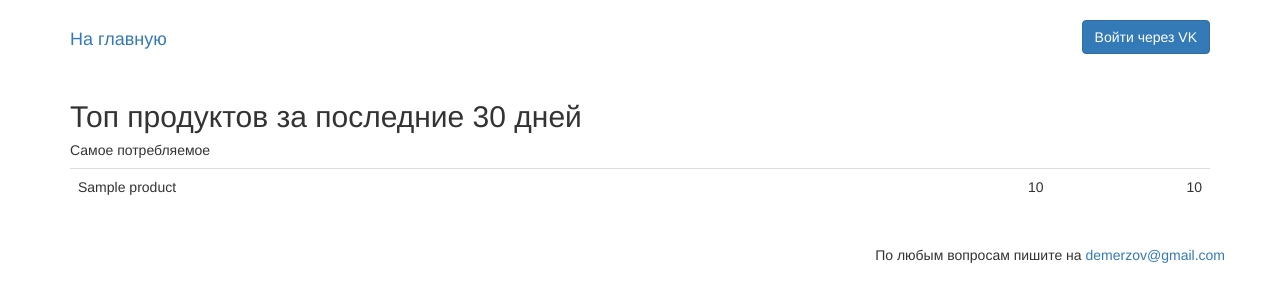
After one commit to micdm/receipt-tracker, a Django app: template src/main/templates/reports/top.html in a window 1280 px wide. The commit adds this page. Shown: the top 302 px of the page. Run offline with Django 3.2, Linux system fonts and the light colour scheme; the template is opened without the code that fills it: most values are stand-ins (such as "Sample title", 1, 10 or a date in 2020); some libraries are stand-ins or nearby versions.

Commit message:
new: заготовочка под отчёт про топы

```diff
--- a/src/main/templates/base.html
+++ b/src/main/templates/base.html
@@ -12,16 +12,21 @@
         <div class="col-md-2">
             <h4><a href="{% url 'index' %}">На главную</a></h4>
         </div>
+        {% if user.is_anonymous %}
             <div class="col-md-10 text-right">
-            {% if user.is_anonymous %}
                 <a href="{% url 'social:begin' 'vk-oauth2' %}" class="btn btn-primary">Войти через VK</a>
+            </div>
         {% else %}
+            <div class="col-md-5">
+                <a href="{% url 'value_report' %}" class="btn btn-link">Пищевая ценность</a>
+                <a href="{% url 'top_report' %}" class="btn btn-link">Топ</a>
+            </div>
+            <div class="col-md-5 text-right">
                 Привет, <strong style="margin-right: 20px">{{ user }}</strong>
                 <a href="{% url 'add_receipt' %}" class="btn btn-primary">Добавить чек</a>
-            <a href="{% url 'report' %}" class="btn btn-link">Отчёт</a>
                 <a href="{% url 'logout' %}" class="btn btn-danger">Выйти</a>
+            </div>
         {% endif %}
-        </div>
     </div>
     <div class="container">
     {% block body %}{% endblock %}
--- /dev/null
+++ b/src/main/templates/reports/top.html
@@ -0,0 +1,17 @@
+{% extends "base.html" %}
+
+{% block title %}Топ продуктов за последние 30 дней{% endblock %}
+
+{% block body %}
+<h2>Топ продуктов за последние 30 дней</h2>
+<h5>Самое потребляемое</h5>
+<table class="table">
+    {% for product in most_consumed %}
+        <tr>
+            <td>{{ product.name }}</td>
+            <td class="col-md-1">{{ product.quantity }}</td>
+            <td class="col-md-1 text-right">{{ product.weight|default_if_none:'&mdash;' }}</td>
+        </tr>
+    {% endfor %}
+</table>
+{% endblock %}
--- a/src/main/templates/report.html
+++ b/src/main/templates/reports/value.html
@@ -1,9 +1,9 @@
 {% extends "base.html" %}
 
-{% block title %}Отчёт за последние 30 дней{% endblock %}
+{% block title %}Отчёт о пищевой ценности за последние 30 дней{% endblock %}
 
 {% block body %}
-<h2>Отчёт за последние 30 дней</h2>
+<h2>Отчёт о пищевой ценности за последние 30 дней</h2>
 <h5>Суммарная пищевая ценность {% if non_checked_count %}<span class="text-warning">({{ non_checked_count }} не заполнено)</span>{% endif %}</h5>
 <ul>
     <li>Белки: {{ food.protein }} г</li>
--- a/src/main/urls.py
+++ b/src/main/urls.py
@@ -12,5 +12,6 @@ urlpatterns = (
     url(r'^add_receipt$', views.AddReceiptView.as_view(), name='add_receipt'),
     url(r'^receipt_added$', views.ReceiptAddedView.as_view(), name='receipt_added'),
     url(r'^product/(?P<product_id>\d+)$', views.ProductView.as_view(), name='product'),
-    url(r'^report$', views.ReportView.as_view(), name='report'),
+    url(r'^reports/value$', views.ValueReportView.as_view(), name='value_report'),
+    url(r'^reports/top', views.TopReportView.as_view(), name='top_report'),
 )
```
Also changed, not shown: src/main/views.py (+28 -2 lines). Lines whose indentation alone changed are shown as unchanged.
